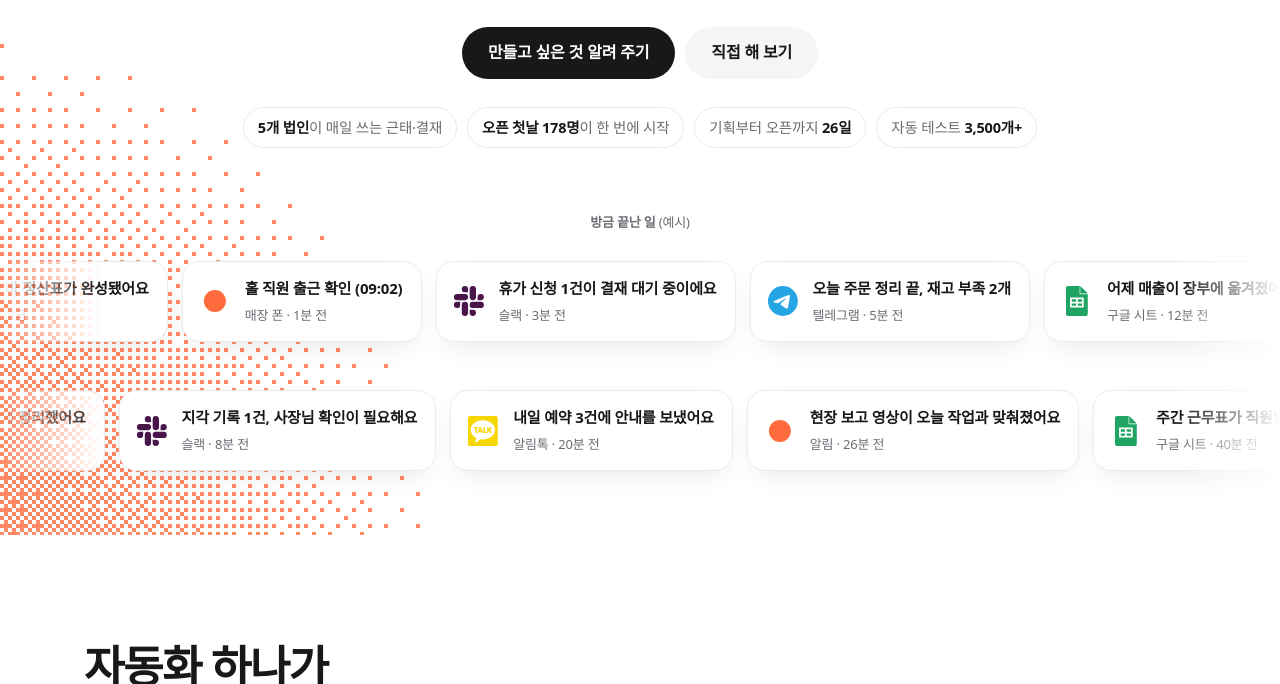
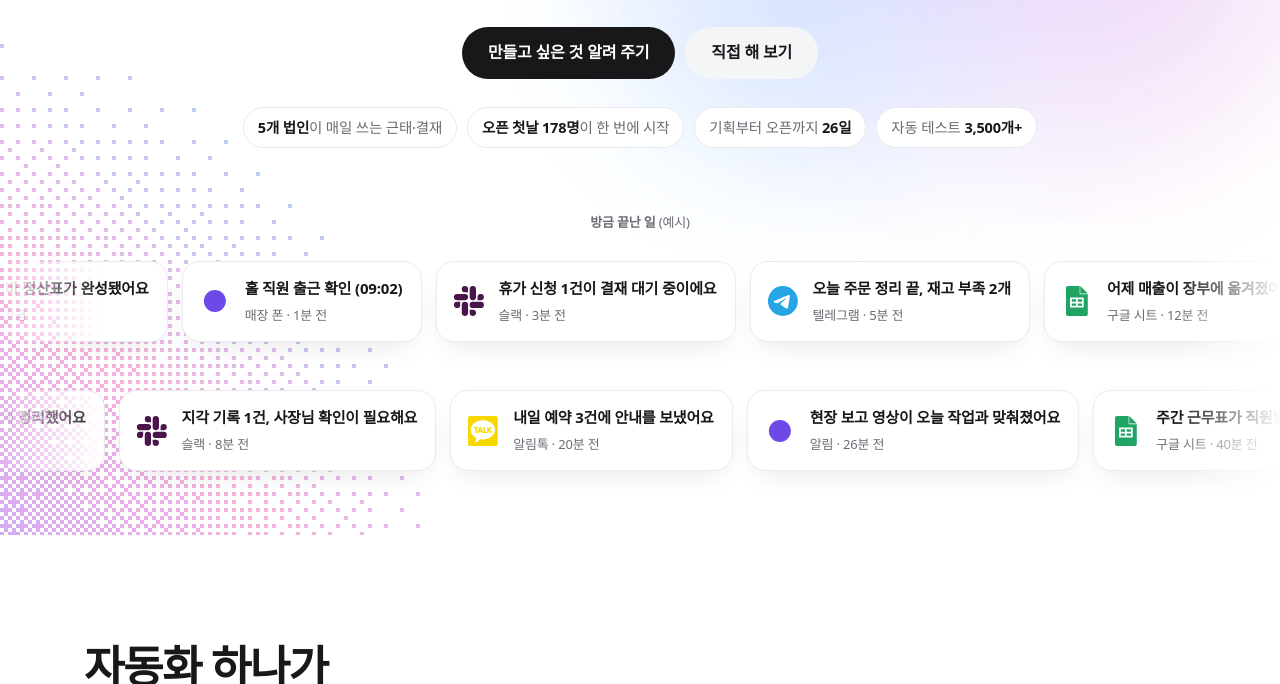
Before and after one commit to bibi-is-typing/bibiis-site, a plain HTML site: page index.html in a window 1280 px wide. Shown: the part 440-1124 px from the top of the page. Drawn offline with Linux system fonts and the light colour scheme; a web font is replaced by a local one.

Commit message:
시그니처 컬러를 주황에서 오팔 라벤더로: 무지갯빛 점 패턴·배경 빛·로고, 다크 모드, 공유 이미지, 파비콘 (#22)
Co-authored-by: bibi <73113489+bibi-is-typing@users.noreply.github.com>
Co-authored-by: Claude Opus 5.5 <noreply@anthropic.com>

```diff
--- a/404.html
+++ b/404.html
@@ -10,13 +10,13 @@
   <meta property="og:type" content="website">
   <meta property="og:site_name" content="bibiis.ai">
   <meta property="og:locale" content="ko_KR">
-  <meta property="og:image" content="https://bibiis.ai/og.png?v=3">
+  <meta property="og:image" content="https://bibiis.ai/og.png?v=4">
   <meta name="twitter:card" content="summary_large_image">
   <meta name="theme-color" content="#FFFFFF">
-  <link rel="icon" href="/favicon.svg?v=2" type="image/svg+xml">
+  <link rel="icon" href="/favicon.svg?v=3" type="image/svg+xml">
   <link rel="apple-touch-icon" href="/apple-touch-icon.png">
   <link rel="stylesheet" href="https://cdn.jsdelivr.net/gh/orioncactus/pretendard@v1.3.9/dist/web/variable/pretendardvariable-dynamic-subset.css">
-  <link rel="stylesheet" href="/assets/css/home.css?v=7">
+  <link rel="stylesheet" href="/assets/css/home.css?v=18">
   <link rel="stylesheet" href="/assets/css/sub.css?v=3">
   <script>try{var t=localStorage.getItem('bibi:theme');if(t)document.documentElement.dataset.theme=t;}catch(e){}</script>
 </head>
--- a/assets/css/home.css
+++ b/assets/css/home.css
@@ -1,23 +1,24 @@
 /* bibiis.ai 첫 화면 (2026-11 D안): 밝은 일상 장면, 끝난 일을 보여 주기 */
 :root{
   --bg:#FFFFFF; --soft:#F4F5F7; --card:#FFFFFF; --ink:#18181B; --ink-2:#6B6B73; --line:#EAEAEE;
-  --brand:#FF6B3D; --brand-soft:#FFF1EC; --brand-ink:#C2410C; --dark:#18181B; --on-dark:#FFFFFF;
-  --t-blue:#EEF3FF; --t-green:#EFF8F1; --t-purple:#F6F0FF; --t-1:#FFF7F3; --t-2:#FFF1EC; --t-3:#FFE6DB;
+  --brand:#6D4AE8; --brand-soft:#F0EDFD; --brand-ink:#5636CC; --dark:#18181B; --on-dark:#FFFFFF;
+  --t-blue:#EEF3FF; --t-green:#EFF8F1; --t-purple:#F6F0FF; --t-1:#EEF8FF; --t-2:#F0ECFF; --t-3:#FDE9F7;
+  --iris-1:#B9A7FF; --iris-2:#F7B2E1; --iris-3:#9FD8FF; --iris-4:#B9F0DA;
   --shadow:0 10px 30px -12px rgba(24,24,27,.14);
   --wrap:1160px; color-scheme:light;
 }
 @media (prefers-color-scheme: dark){
   :root:not([data-theme="light"]){
     --bg:#111113; --soft:#1A1A1E; --card:#1E1E23; --ink:#F4F4F5; --ink-2:#A1A1AA; --line:#2A2A30;
-    --brand:#FF7A50; --brand-soft:#2A1A14; --brand-ink:#FFB199; --dark:#F4F4F5; --on-dark:#111113;
-    --t-blue:#1A1F2C; --t-green:#17231B; --t-purple:#221B2C; --t-1:#221813; --t-2:#2A1A14; --t-3:#331D14;
+    --brand:#9C86FF; --brand-soft:#322F46; --brand-ink:#C7B8FF; --dark:#F4F4F5; --on-dark:#111113;
+    --t-blue:#1A1F2C; --t-green:#17231B; --t-purple:#221B2C; --t-1:#2D343D; --t-2:#343142; --t-3:#3C333E;
     --shadow:0 10px 30px -12px rgba(0,0,0,.6); color-scheme:dark;
   }
 }
 :root[data-theme="dark"]{
   --bg:#111113; --soft:#1A1A1E; --card:#1E1E23; --ink:#F4F4F5; --ink-2:#A1A1AA; --line:#2A2A30;
-  --brand:#FF7A50; --brand-soft:#2A1A14; --brand-ink:#FFB199; --dark:#F4F4F5; --on-dark:#111113;
-  --t-blue:#1A1F2C; --t-green:#17231B; --t-purple:#221B2C; --t-1:#221813; --t-2:#2A1A14; --t-3:#331D14;
+  --brand:#9C86FF; --brand-soft:#322F46; --brand-ink:#C7B8FF; --dark:#F4F4F5; --on-dark:#111113;
+  --t-blue:#1A1F2C; --t-green:#17231B; --t-purple:#221B2C; --t-1:#2D343D; --t-2:#343142; --t-3:#3C333E;
   --shadow:0 10px 30px -12px rgba(0,0,0,.6); color-scheme:dark;
 }
 *{box-sizing:border-box}
@@ -453,3 +454,11 @@ section:not(#try) > .wrap > .head p{max-width:440px;padding-bottom:8px}
 
 .note-card .ic.mark{background:none;width:36px;height:36px;border-radius:0}
 .note-card .ic.mark.bibi{width:22px;height:22px;margin:7px;border-radius:50%;background:var(--brand)}
+
+/* 무지갯빛(아이리스) 시그니처: --iris-1..4가 있을 때만 */
+.hero::after{content:"";position:absolute;inset:-20% -10% auto auto;width:70%;height:90%;pointer-events:none;z-index:0;background:radial-gradient(closest-side,color-mix(in srgb,var(--iris-1,transparent) 45%,transparent),transparent),radial-gradient(closest-side at 70% 60%,color-mix(in srgb,var(--iris-2,transparent) 35%,transparent),transparent),radial-gradient(closest-side at 30% 70%,color-mix(in srgb,var(--iris-3,transparent) 35%,transparent),transparent);filter:blur(20px);opacity:.9}
+.hero > .wrap,.hero > .feed{position:relative;z-index:1}
+.badge{background:linear-gradient(90deg,color-mix(in srgb,var(--iris-1,var(--brand-soft)) 35%,var(--card)),color-mix(in srgb,var(--iris-2,var(--brand-soft)) 35%,var(--card)),color-mix(in srgb,var(--iris-3,var(--brand-soft)) 35%,var(--card)))}
+.logo i{background:conic-gradient(from 200deg,var(--iris-1,var(--brand)),var(--iris-2,var(--brand)),var(--iris-3,var(--brand)),var(--iris-4,var(--brand)),var(--iris-1,var(--brand)))}
+@media (prefers-color-scheme: dark){ :root:not([data-theme="light"]) .hero::after{opacity:.3} }
+:root[data-theme="dark"] .hero::after{opacity:.3}
--- a/assets/js/hero-dither.js
+++ b/assets/js/hero-dither.js
@@ -28,7 +28,13 @@
     // 점 색은 주황을 바탕색 쪽으로 조금 섞어서 덜 튀게 (다크 모드는 더 많이 섞음)
     var base = hex('--bg'), brand = hex('--brand');
     var dark = (base[0] + base[1] + base[2]) / 3 < 128, k = dark ? 0.55 : 0.8;
-    colors = { base: base, ink: brand.map(function (c, i) { return Math.round(base[i] + (c - base[i]) * k); }) };
+    colors = { base: base, ink: brand.map(function (c, i) { return Math.round(base[i] + (c - base[i]) * k); }), iris: null };
+    // --iris-1..4가 있으면 점 색을 무지갯빛 그라데이션으로 (물에 번진 파스텔)
+    var stops = [1, 2, 3, 4].map(function (n) { return getComputedStyle(document.documentElement).getPropertyValue('--iris-' + n).trim(); }).filter(Boolean);
+    if (stops.length >= 2) {
+      var kk = dark ? 0.7 : 1;
+      colors.iris = stops.map(function (v) { var h = v.replace('#', ''); var n = parseInt(h, 16); var c = [(n >> 16) & 255, (n >> 8) & 255, n & 255]; return c.map(function (x, i) { return Math.round(base[i] + (x - base[i]) * kk); }); });
+    }
   }
   function resize() {
     W = hero.clientWidth; H = hero.clientHeight;
@@ -47,7 +53,14 @@
       for (var x = 0; x < cw; x++, i += 4) {
         var g = 1 - Math.hypot((x + 0.5) * CELL - cx, (y + 0.5) * CELL - cy) / rad;
         var on = g > 0 && Math.pow(g, FALLOFF) * INTENSITY > BAYER[(y & 7) * 8 + (x & 7)];
-        var c = on ? ink : base;
+        var c = base;
+        if (on) {
+          if (colors.iris) {
+            var st = colors.iris, u = ((x / cw) * 0.8 + (1 - y / ch) * 0.6 + t * 0.03) % 1 * (st.length - 1);
+            var a = Math.floor(u), f = u - a, p0 = st[a], p1 = st[Math.min(a + 1, st.length - 1)];
+            c = [p0[0] + (p1[0] - p0[0]) * f, p0[1] + (p1[1] - p0[1]) * f, p0[2] + (p1[2] - p0[2]) * f];
+          } else c = ink;
+        }
         d[i] = c[0]; d[i + 1] = c[1]; d[i + 2] = c[2]; d[i + 3] = on ? 255 : 0;
       }
     }
--- a/index.html
+++ b/index.html
@@ -11,18 +11,18 @@
   <meta property="og:type" content="website">
   <meta property="og:site_name" content="bibiis.ai">
   <meta property="og:locale" content="ko_KR">
-  <meta property="og:image" content="https://bibiis.ai/og.png?v=3">
+  <meta property="og:image" content="https://bibiis.ai/og.png?v=4">
   <meta property="og:image:width" content="1200">
   <meta property="og:image:height" content="630">
   <meta property="og:image:alt" content="말로 하면 “그게 뭔데?” 보여주면, 끄덕. 창업팀 PoC·MVP 제작, 48시간 무료 시안">
   <meta name="twitter:card" content="summary_large_image">
   <meta name="theme-color" content="#FFFFFF">
   <link rel="canonical" href="https://bibiis.ai/">
-  <link rel="icon" href="/favicon.svg?v=2" type="image/svg+xml">
+  <link rel="icon" href="/favicon.svg?v=3" type="image/svg+xml">
   <link rel="apple-touch-icon" href="/apple-touch-icon.png">
   <link rel="preconnect" href="https://cdn.jsdelivr.net" crossorigin>
   <link rel="stylesheet" href="https://cdn.jsdelivr.net/gh/orioncactus/pretendard@v1.3.9/dist/web/variable/pretendardvariable-dynamic-subset.css">
-  <link rel="stylesheet" href="/assets/css/home.css?v=17">
+  <link rel="stylesheet" href="/assets/css/home.css?v=18">
   <script>try{var t=localStorage.getItem('bibi:theme');if(t)document.documentElement.dataset.theme=t;}catch(e){}if(!matchMedia('(prefers-reduced-motion: reduce)').matches)document.documentElement.classList.add('motion');</script>
   <script type="application/ld+json">
   {"@context":"https://schema.org","@type":"ProfessionalService","name":"bibiis.ai","alternateName":"비비이즈","url":"https://bibiis.ai/","email":"hello@bibiis.ai","areaServed":"KR","description":"작은 매장과 팀의 반복 업무 자동화, 구독료 없는 출퇴근·정산, 창업팀 PoC·MVP 제작.","makesOffer":[
@@ -240,6 +240,6 @@
 <script src="/assets/js/config.js?v=6"></script>
 <script src="/assets/js/tidy.js?v=2"></script>
 <script src="/assets/js/home.js?v=13"></script>
-<script src="/assets/js/hero-dither.js?v=1"></script>
+<script src="/assets/js/hero-dither.js?v=2"></script>
 </body>
 </html>
```
Also changed, not shown: design/og.html (+5 -5 lines), listening/index.html (+3 -3 lines), privacy/index.html (+3 -3 lines), work/index.html (+3 -3 lines), apple-touch-icon.png, favicon.svg, og.png.
